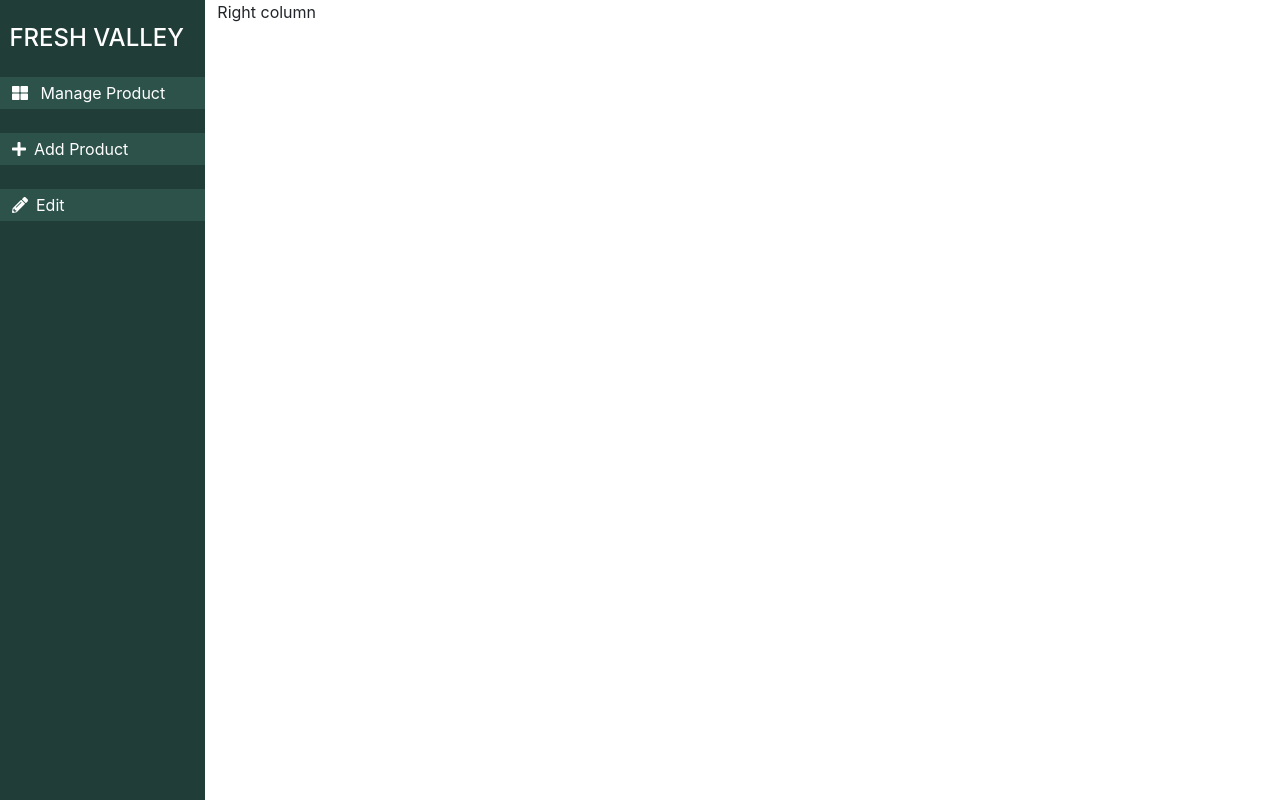
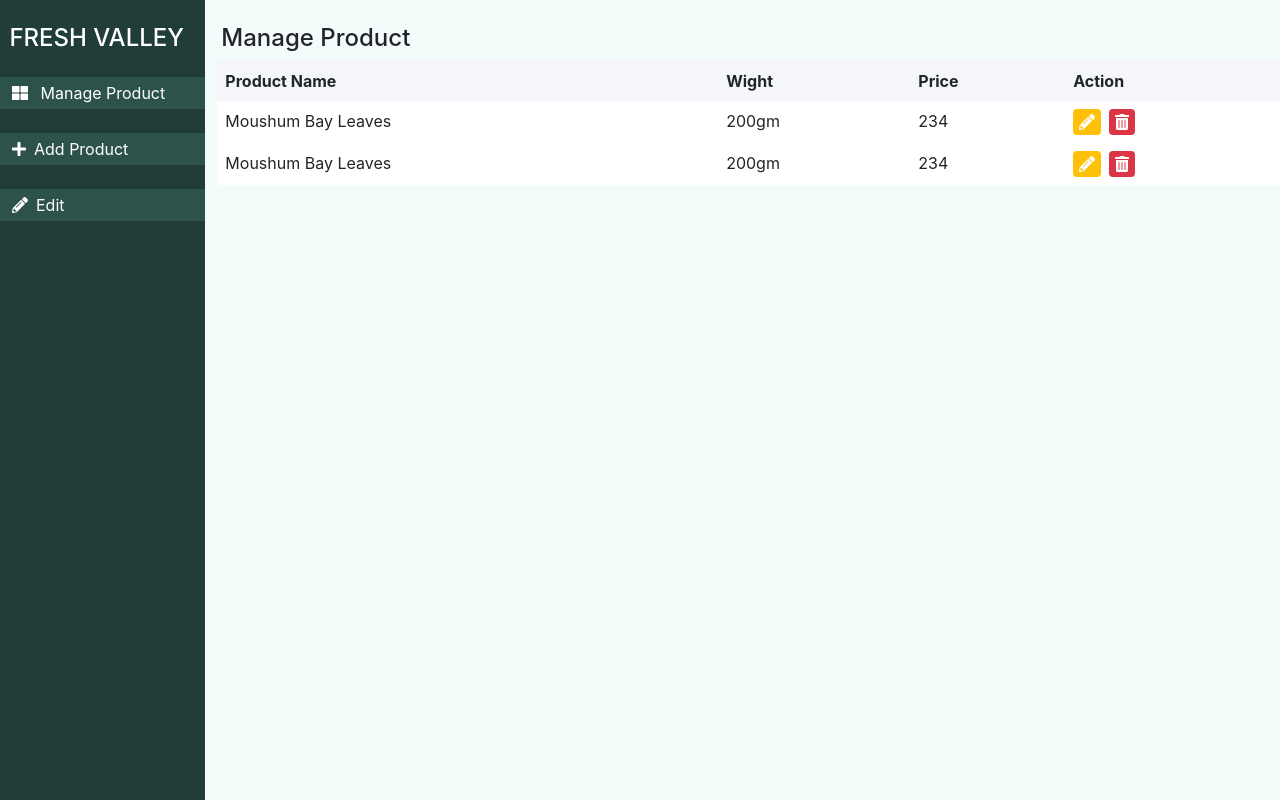
Before and after one commit to apelmahmudDev/fresh-valley, a React (Create React App) app: page /admin in a window 1280 px wide. Built offline with nearby package versions, Linux system fonts and the light colour scheme; no server answers.

Commit message:
Manga-product added in dashboard

```diff
--- a/src/components/Dashboard/Dashboard.js
+++ b/src/components/Dashboard/Dashboard.js
@@ -1,6 +1,7 @@
 import React from 'react';
-import { Link } from 'react-router-dom';
-import DashboardMenu from '../DashboardMenu/DashboardMenu';
+import { Link, Route } from 'react-router-dom';
+import DashboardMenu from './DashboardMenu/DashboardMenu';
+import MangeProducts from './MangeProducts/MangeProducts';
 
 const Dashboard = () => {
 	return (
@@ -14,7 +15,15 @@ const Dashboard = () => {
 					<DashboardMenu />
 				</Link>
 			</div>
-			<div className='col-md-10'>Right column</div>
+			{/* Route */}
+			<div className='col-md-10' style={{ background: '#F4FCFB' }}>
+				<Route exact path='/admin'>
+					<MangeProducts />
+				</Route>
+				<Route path='/admin/manage-product'>
+					<MangeProducts />
+				</Route>
+			</div>
 		</div>
 	);
 };
--- a/src/components/DashboardMenu/DashboardMenu.js
+++ b/src/components/Dashboard/DashboardMenu/DashboardMenu.js
@@ -14,7 +14,7 @@ const DashboardMenu = () => {
 			<ul className='list-unstyled'>
 				<li className='my-4 py-1 w-100' style={{ background: '#2D524A' }}>
 					<Link
-						to='/manage-product'
+						to='/admin/manage-product'
 						className='text-decoration-none text-white d-block ps-4'
 					>
 						<FontAwesomeIcon icon={faThLarge} className='me-2' />
--- /dev/null
+++ b/src/components/Dashboard/MangeProducts/MangeProducts.js
@@ -0,0 +1,51 @@
+import { faPencilAlt, faTrashAlt } from '@fortawesome/free-solid-svg-icons';
+import { FontAwesomeIcon } from '@fortawesome/react-fontawesome';
+import React from 'react';
+
+const MangeProducts = () => {
+	return (
+		<div className='mt-4'>
+			<h4 className='text-dark ps-1'>Manage Product</h4>
+			<table class='table table-borderless bg-white'>
+				<thead>
+					<tr className='rounded' style={{ background: '#F5F6FA' }}>
+						<th scope='col'>Product Name</th>
+						<th scope='col'>Wight</th>
+						<th scope='col'>Price</th>
+						<th scope='col'>Action</th>
+					</tr>
+				</thead>
+				<tbody>
+					<tr>
+						<td>Moushum Bay Leaves</td>
+						<td>200gm</td>
+						<td>234</td>
+						<td>
+							<button className='btn-warning border-0 rounded me-2'>
+								<FontAwesomeIcon icon={faPencilAlt} className='text-white' />
+							</button>
+							<button className='btn-danger border-0 rounded'>
+								<FontAwesomeIcon icon={faTrashAlt} className='text-white' />
+							</button>
+						</td>
+					</tr>
+					<tr>
+						<td>Moushum Bay Leaves</td>
+						<td>200gm</td>
+						<td>234</td>
+						<td>
+							<button className='btn-warning border-0 rounded me-2'>
+								<FontAwesomeIcon icon={faPencilAlt} className='text-white' />
+							</button>
+							<button className='btn-danger border-0 rounded'>
+								<FontAwesomeIcon icon={faTrashAlt} className='text-white' />
+							</button>
+						</td>
+					</tr>
+				</tbody>
+			</table>
+		</div>
+	);
+};
+
+export default MangeProducts;
```
